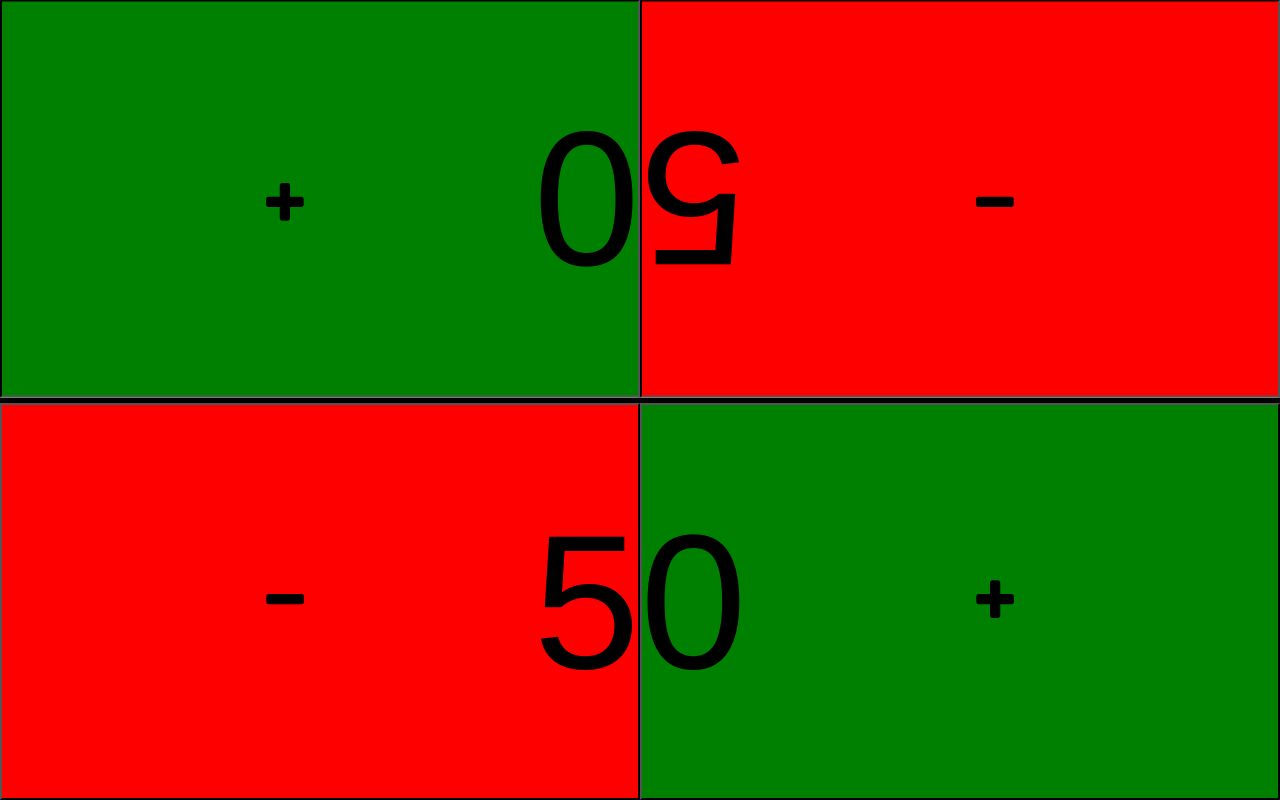
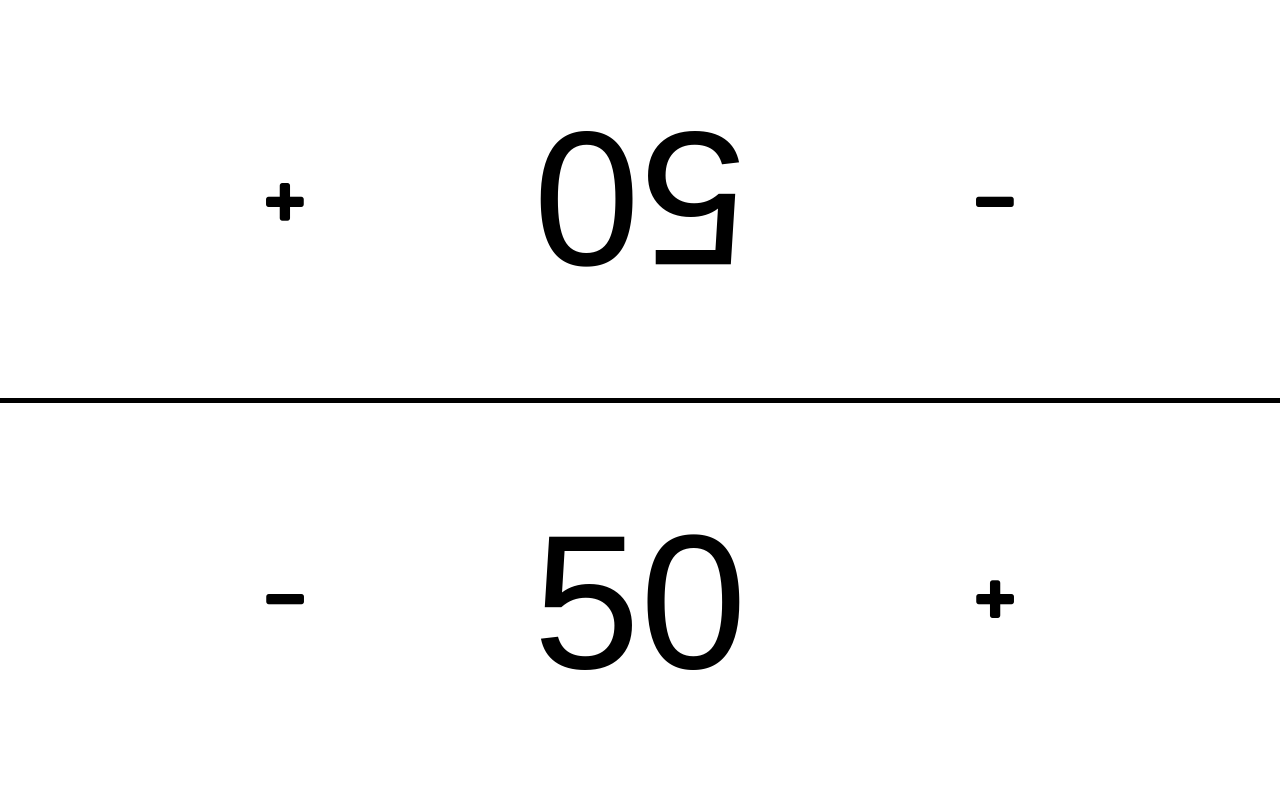
Before and after one commit to SightZyra/poinks, an Angular app: page / in a window 1280 px wide. Built offline with nearby package versions, Linux system fonts and the light colour scheme.

Commit message:
feat(): add logic to point-counter; add cordova; add hammerJS for multitouch

```diff
--- a/package.json
+++ b/package.json
@@ -4,6 +4,7 @@
   "scripts": {
     "ng": "ng",
     "start": "ng serve",
+    "build-for-cordova": "ng build --prod --output-path cordova/www/ --base-href . && cd cordova && cordova build android",
     "build": "ng build",
     "test": "ng test",
     "lint": "ng lint",
@@ -19,8 +20,10 @@
     "@angular/platform-browser": "~7.1.0",
     "@angular/platform-browser-dynamic": "~7.1.0",
     "@angular/router": "~7.1.0",
+    "ch.poinks.count": "file:cordova",
     "core-js": "^2.5.4",
     "font-awesome": "^4.7.0",
+    "hammerjs": "^2.0.8",
     "rxjs": "~6.3.3",
     "tslib": "^1.9.0",
     "zone.js": "~0.8.26"
--- a/src/app/components/point/point.component.html
+++ b/src/app/components/point/point.component.html
@@ -1,9 +1,9 @@
 <div class="point-container upsidedown-{{upsidedown}}">
-  <div class="points">{{pointCounter}}</div>
-  <button class="remove-points point-manipulator">
+  <div class="points">{{pointCounts}}</div>
+  <button class="remove-points point-manipulator" (tap)="minusCount($event)">
     <span class="fa fa-minus"></span>
   </button>
-  <button class="add-points point-manipulator">
+  <button class="add-points point-manipulator" (tap)="plusCount($event)">
     <span class="fa fa-plus"></span>
   </button>
 </div>
--- a/src/app/components/point/point.component.scss
+++ b/src/app/components/point/point.component.scss
@@ -8,23 +8,29 @@
   .points {
     position: absolute;
     font-size: 12rem;
+    z-index: -1;
   }
 
   .point-manipulator{
     flex: 1;
     height: 100%;
     font-size: 3rem;
+
+    background: none;
+    color: inherit;
+    border: none;
+    padding: 0;
+    cursor: pointer;
+    outline: inherit;
   }
 
   .remove-points {
-    background-color: red;
     span {
       margin-right: 70px;
     }
   }
 
   .add-points {
-    background-color: green;
     span {
       margin-left: 70px;
     }
--- a/src/app/components/point/point.component.ts
+++ b/src/app/components/point/point.component.ts
@@ -1,4 +1,5 @@
 import {Component, Input, OnInit} from '@angular/core';
+import {PointCounterService} from './point-counter.service';
 
 @Component({
   selector: 'app-point',
@@ -7,11 +8,19 @@ import {Component, Input, OnInit} from '@angular/core';
 })
 export class PointComponent implements OnInit {
   @Input() upsidedown = false;
-  public pointCounter = 50;
+  public pointCounts = 50;
 
-  constructor() { }
+  constructor() {
+  }
 
   ngOnInit() {
   }
 
+  public minusCount(event) {
+    this.pointCounts --;
+  }
+
+  public plusCount(event) {
+    this.pointCounts ++;
+  }
 }
--- a/src/main.ts
+++ b/src/main.ts
@@ -3,6 +3,7 @@ import { platformBrowserDynamic } from '@angular/platform-browser-dynamic';
 
 import { AppModule } from './app/app.module';
 import { environment } from './environments/environment';
+import 'hammerjs';
 
 if (environment.production) {
   enableProdMode();
```
Also changed, not shown: 1 other file (tests, documents, lock files or other folders).
